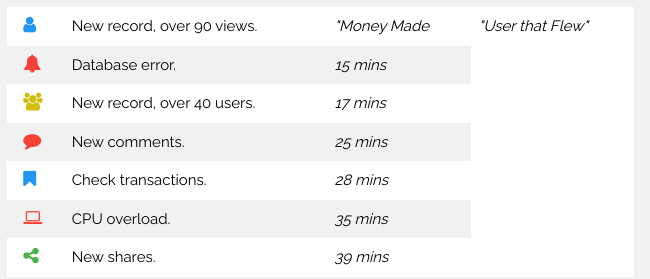
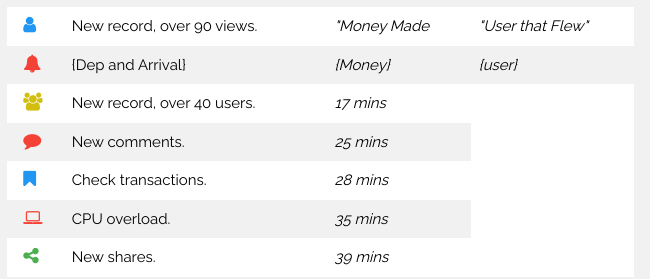
Before and after one commit to EconomyFS/EconomyFS, a plain HTML site: page index.html in a window 1280 px wide. Shown: the part 390-669 px from the top of the page, 630-1280 px from the left. Drawn offline with nearby package versions, Linux system fonts and the light colour scheme.

Commit message:
Update index.html

```diff
--- a/index.html
+++ b/index.html
@@ -122,8 +122,9 @@ html,body,h1,h2,h3,h4,h5 {font-family: "Raleway", sans-serif}
           </tr>
           <tr>
             <td><i class="fa fa-bell w3-text-red w3-large"></i></td>
-            <td>Database error.</td>
-            <td><i>15 mins</i></td>
+            <td>{Dep and Arrival}</td>
+            <td><i>{Money}</i></td>
+            <td><i>{user}</i></td>
           </tr>
           <tr>
             <td><i class="fa fa-users w3-text-yellow w3-large"></i></td>
```
